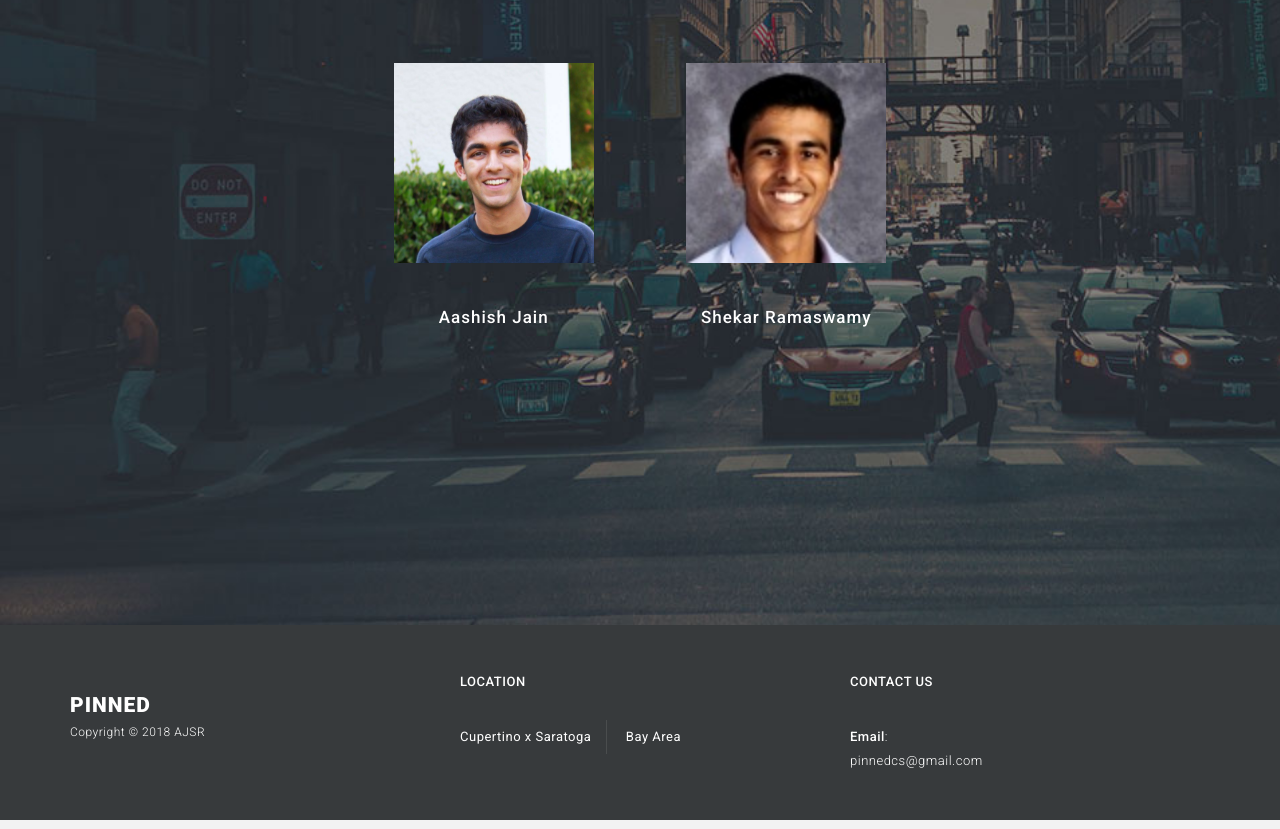
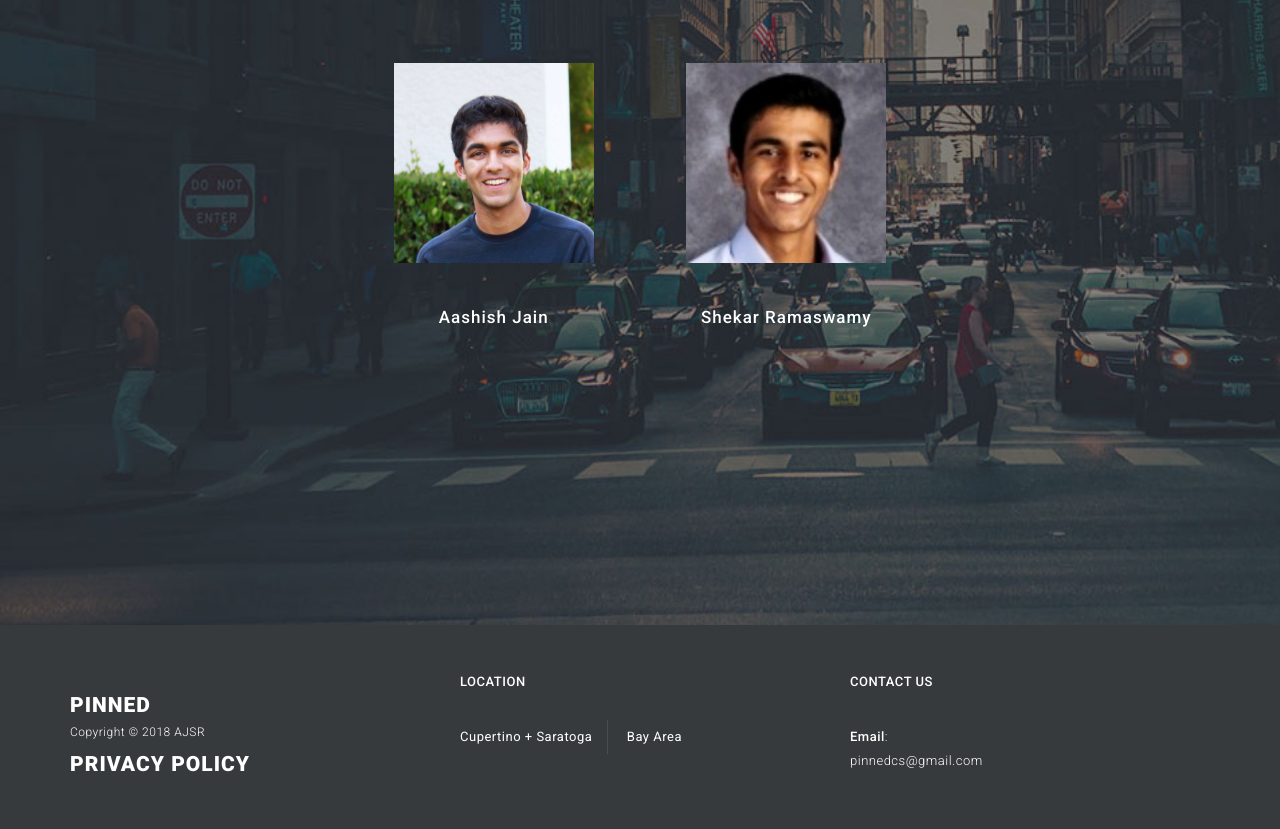
Before and after one commit to shekarramaswamy4/pinned.github.io, a plain HTML site: page index.html in a window 1280 px wide. Shown: the part 1742-2571 px from the top of the page. Drawn offline with nearby package versions, Linux system fonts and the light colour scheme.

Commit message:
privacy policy

```diff
--- a/index.html
+++ b/index.html
@@ -214,13 +214,14 @@ http://www.templatemo.com/tm-506-tinker
                     <div class="logo">
                         <a href="#" class="scroll-top"><a>Pinned</a>
                         <p>Copyright &copy; 2018 AJSR</p>
+                        <a href ="https://shekarramaswamy4.github.io/pinned.github.io/privacypolicy.pdf">Privacy policy</a>
                     </div>
                 </div>
                 <div class="col-md-4 col-sm-12">
                     <div class="location">
                         <h4>Location</h4>
                         <ul>
-                            <li>Cupertino x Saratoga</li>
+                            <li>Cupertino + Saratoga</li>
                             <li>Bay Area</li>
                         </ul>
                     </div>
```
